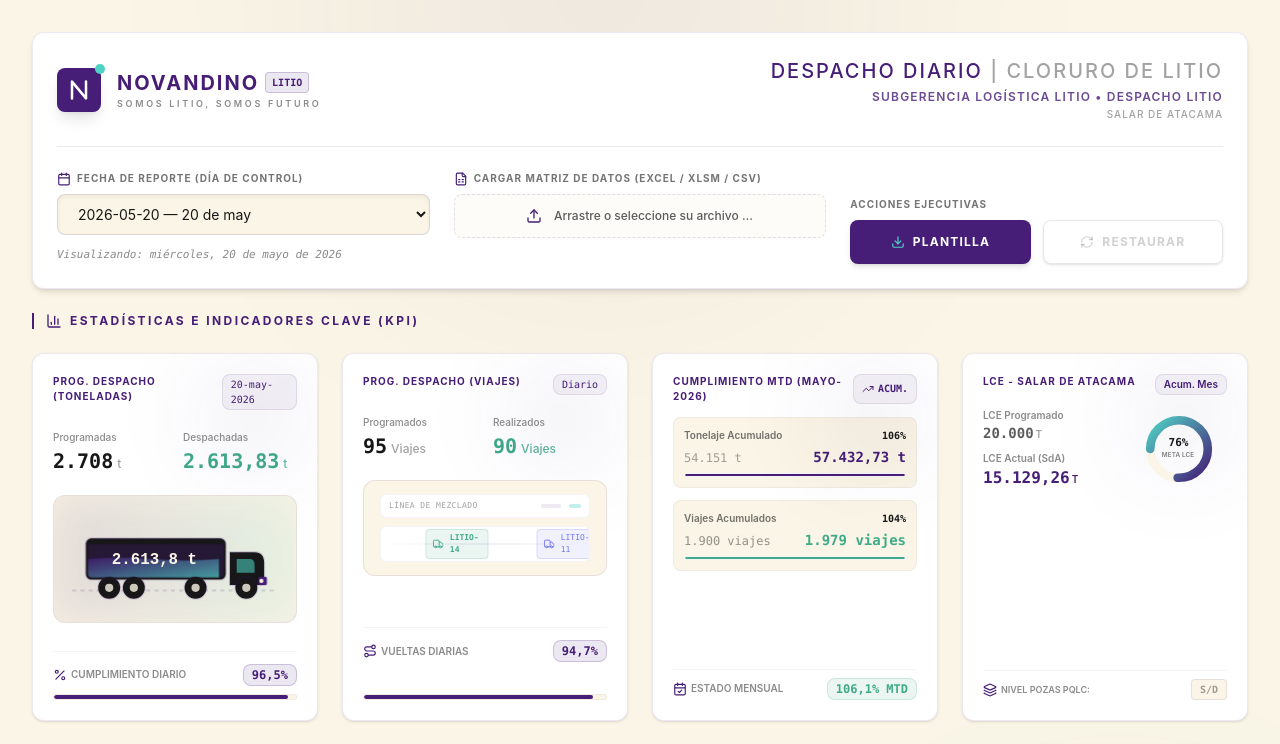
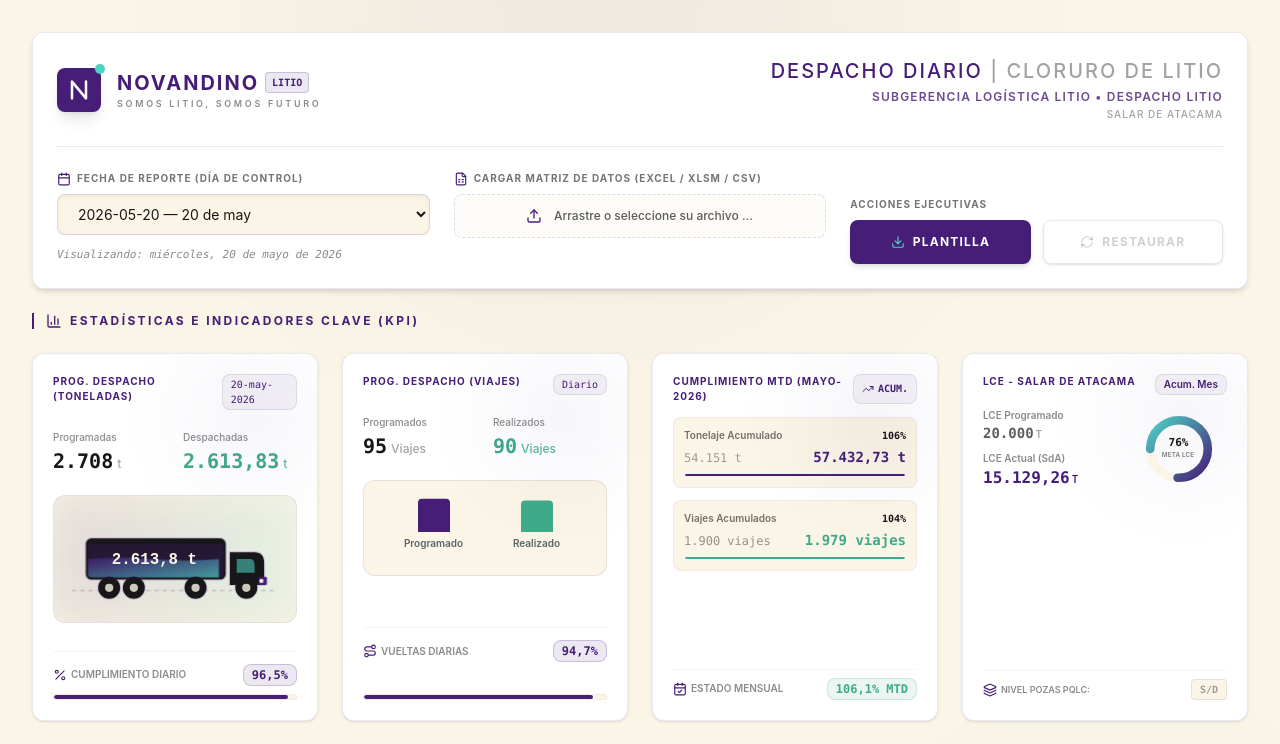
Before and after one commit to MushuAlberto/LCE, a React (Vite) app: page / in a window 1280 px wide. Shown: the top 744 px of the page. Built offline with nearby package versions, Linux system fonts and the light colour scheme.

Commit message:
Update KPICards.tsx

```diff
--- a/src/components/KPICards.tsx
+++ b/src/components/KPICards.tsx
@@ -5,6 +5,7 @@
 
 import { motion } from "motion/react";
 import { TrendingUp, Truck, Route, CalendarCheck, Percent, Layers, ShieldCheck } from "lucide-react";
+import { ResponsiveContainer, BarChart, Bar, XAxis, YAxis, Tooltip, Cell } from "recharts";
 import { DailyLog, MonthSummary } from "../types";
 import { formatShortDateSpanish } from "../data";
 
@@ -206,36 +207,46 @@ export function KPICards({ currentLog, summary }: KPICardsProps) {
             </div>
           </div>
 
-          {/* VISUAL SHUTTLE ANIMATION RENDER */}
-          <div className="w-full h-24 my-3 bg-calido rounded-xl relative flex flex-col justify-center gap-2 px-4 border border-nucleo/10">
-            {/* Track 1: Backwards shadow */}
-            <div className="relative w-full h-6 bg-white rounded-md border border-nucleo/5 flex items-center justify-between px-2 overflow-hidden">
-              <span className="text-[8px] text-tecnico/40 font-mono tracking-wider">LÍNEA DE MEZCLADO</span>
-              <div className="flex gap-2">
-                <div className="w-5 h-1 bg-nucleo/10 rounded animate-pulse" />
-                <div className="w-3 h-1 bg-litio/35 rounded" />
-              </div>
-            </div>
-            {/* Track 2: Animated vehicle lane */}
-            <div className="relative w-full h-9 bg-white rounded-md flex items-center overflow-hidden border border-nucleo/5">
-              <div className="absolute inset-x-0 h-[1px] bg-gradient-to-r from-transparent via-nucleo/15 to-transparent top-1/2 -translate-y-1/2" />
-
-              {/* Dynamic Animated Delivery Fleet */}
-              <div className="flex gap-12 items-center w-max animate-[marquee_12s_linear_infinite]">
-                <div className="flex items-center gap-1.5 bg-nucleo/10 border border-nucleo/20 px-1.5 py-0.5 rounded text-nucleo">
-                  <Truck className="w-3.5 h-3.5 text-[#461D77]" />
-                  <span className="text-[8px] font-mono">LITIO-07</span>
-                </div>
-                <div className="flex items-center gap-1.5 bg-ionizado/10 border border-ionizado/20 px-1.5 py-0.5 rounded text-ionizado font-bold">
-                  <Truck className="w-3.5 h-3.5 text-[#3FAA88]" />
-                  <span className="text-[8px] font-mono">LITIO-14</span>
-                </div>
-                <div className="flex items-center gap-1.5 bg-violeta/10 border border-violeta/20 px-1.5 py-0.5 rounded text-violeta">
-                  <Truck className="w-3.5 h-3.5 text-[#7177EC]" />
-                  <span className="text-[8px] font-mono">LITIO-11</span>
-                </div>
-              </div>
-            </div>
+          {/* COMPACT COMPARATIVE BAR CHART */}
+          <div className="w-full h-24 my-3 bg-calido rounded-xl border border-nucleo/10 p-2 flex items-center justify-center">
+            <ResponsiveContainer width="100%" height="100%">
+              <BarChart
+                data={[
+                  { name: "Programado", viajes: currentLog.viajesProgramados },
+                  { name: "Realizado", viajes: currentLog.viajesRealizados }
+                ]}
+                margin={{ top: 8, right: 10, left: 10, bottom: 5 }}
+              >
+                <XAxis
+                  dataKey="name"
+                  fontSize={10}
+                  fontWeight="600"
+                  tickLine={false}
+                  axisLine={false}
+                  stroke="#5E6366"
+                />
+                <YAxis hide />
+                <Tooltip
+                  cursor={{ fill: 'rgba(70, 29, 119, 0.04)', radius: 4 }}
+                  formatter={(value: any) => [intFmt(value) + " Viajes", ""]}
+                  labelStyle={{ display: 'none' }}
+                  contentStyle={{
+                    fontSize: '10px',
+                    fontFamily: 'monospace',
+                    borderRadius: '6px',
+                    border: '1px solid rgba(70, 29, 119, 0.12)',
+                    padding: '4px 8px',
+                    backgroundColor: '#ffffff',
+                    boxShadow: '0 2px 5px rgba(0,0,0,0.05)'
+                  }}
+                />
+                <Bar dataKey="viajes" radius={[4, 4, 0, 0]} barSize={32}>
+                  {/* Programados (deep violet), Realizados (teal/emerald) */}
+                  <Cell fill="#461D77" />
+                  <Cell fill="#3FAA88" />
+                </Bar>
+              </BarChart>
+            </ResponsiveContainer>
           </div>
         </div>
 
```
